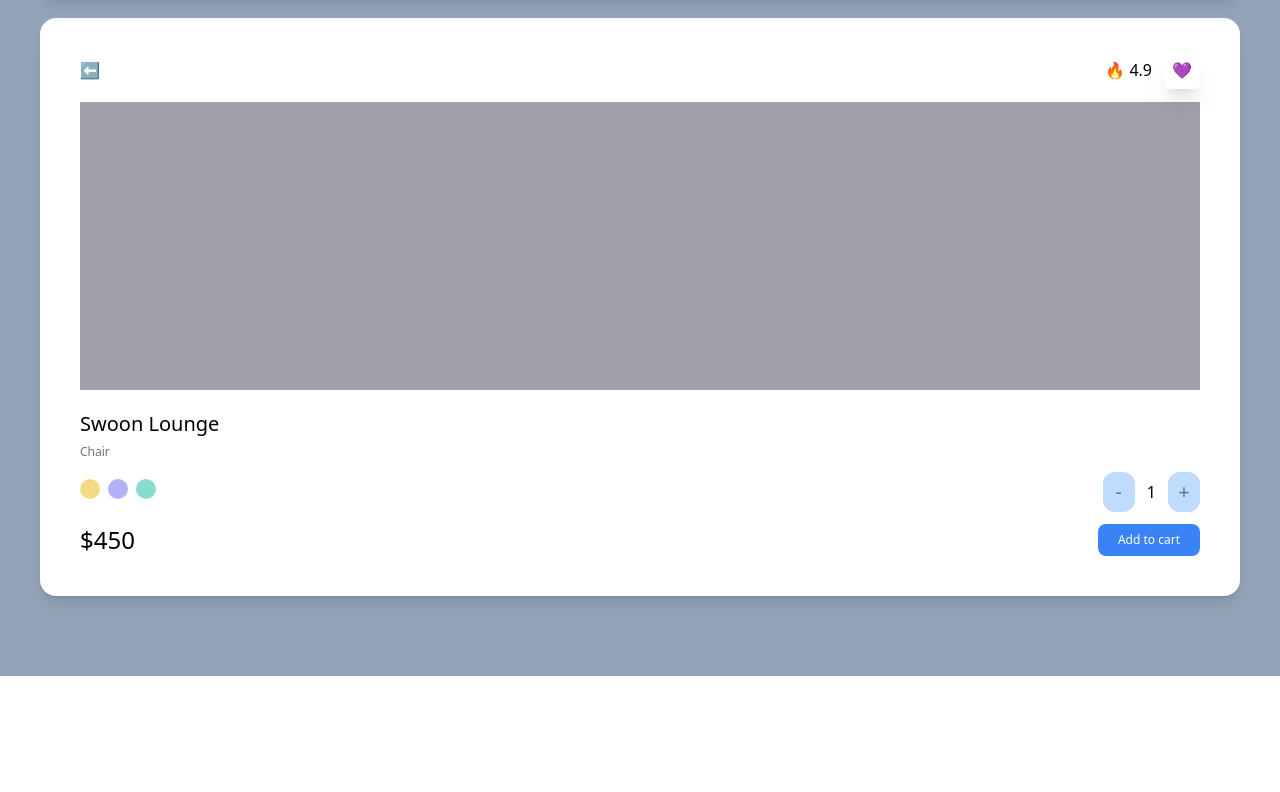
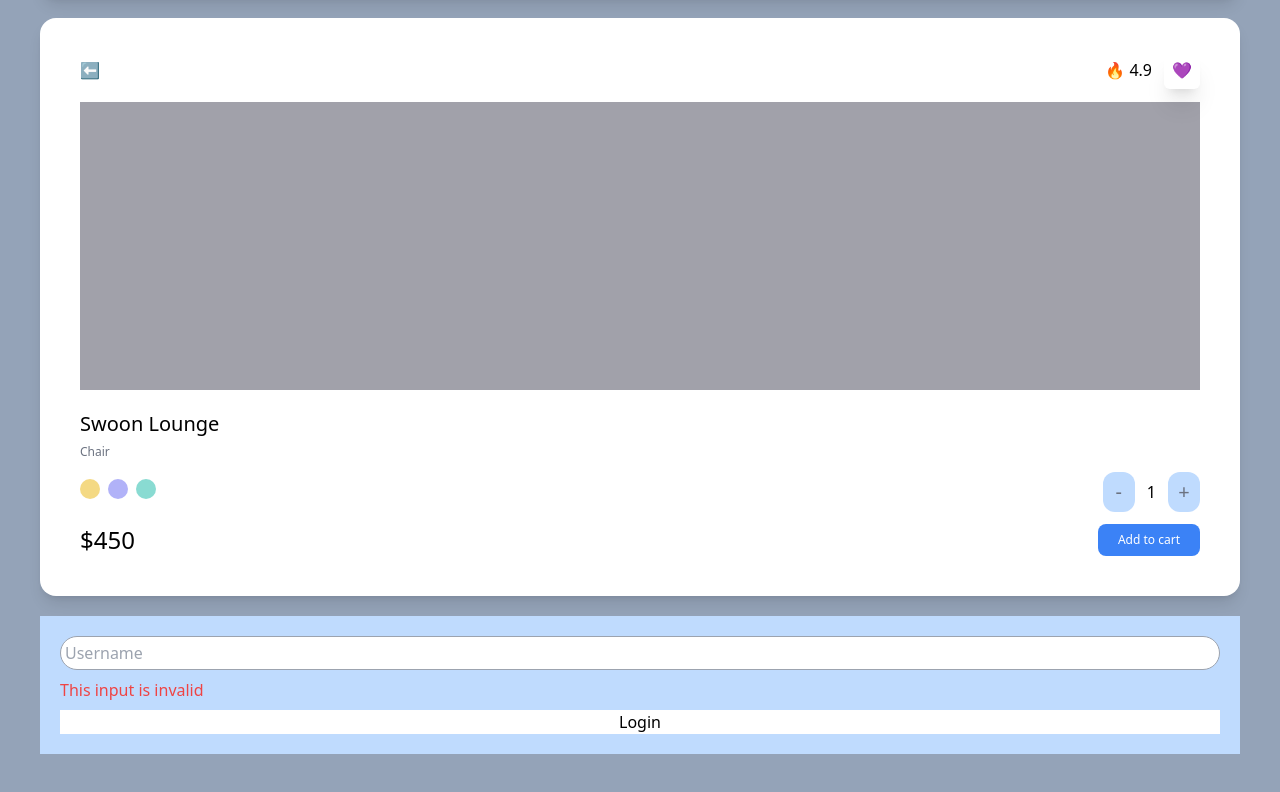
Before and after one commit to Gyuminn/practice-nextjs, a Next.js app: page / in a window 1280 px wide. Shown: the part 828-1620 px from the top of the page. Before the commit the page ends 1504 px from the top, so only its background shows below. Built offline with nearby package versions, Linux system fonts and the light colour scheme.

Commit message:
practice peer modifier for form

```diff
--- a/pages/index.tsx
+++ b/pages/index.tsx
@@ -31,7 +31,7 @@
           Checkout
         </button>
       </div>
-      <div className="bg-white overflow-hidden rounded-2xl shadow-lg">
+      <div className="bg-white overflow-hidden rounded-2xl shadow-lg group">
         <div className="bg-blue-500 p-6 pb-14">
           <span className="text-white text-2xl">Profile</span>
         </div>
@@ -41,7 +41,7 @@
               <span className="text-sm text-gray-500">Orders</span>
               <span className="font-medium">$340</span>
             </div>
-            <div className="h-24 w-24 bg-red-400 rounded-full"></div>
+            <div className="h-24 w-24 bg-red-400 rounded-full group-hover:bg-red-300 transition-colors"></div>
             <div className="flex flex-col items-center">
               <span className="text-sm text-gray-500">Spent</span>
               <span className="font-medium">$340</span>
@@ -89,6 +89,24 @@
           </div>
         </div>
       </div>
+      <form className="flex flex-col space-y-2 bg-blue-200 p-5 focus-within:bg-blue-100">
+        <input
+          type="text"
+          required
+          placeholder="Username"
+          className="border p-1 peer border-gray-400 rounded-full"
+        />
+        <span className="hidden peer-invalid:block peer-invalid:text-red-500">
+          This input is invalid
+        </span>
+        <span className="hidden peer-valid:block peer-valid:text-teal-500">
+          posibile username
+        </span>
+        <span className="hidden peer-valid:block peer-valid:text-amber-500">
+          Welcome
+        </span>
+        <input type="submit" value="Login" className="bg-white" />
+      </form>
     </div>
   );
 };
```
